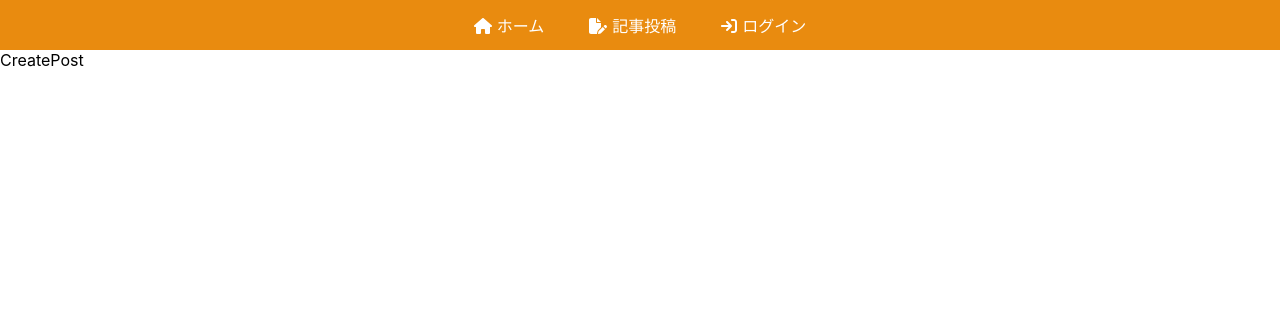
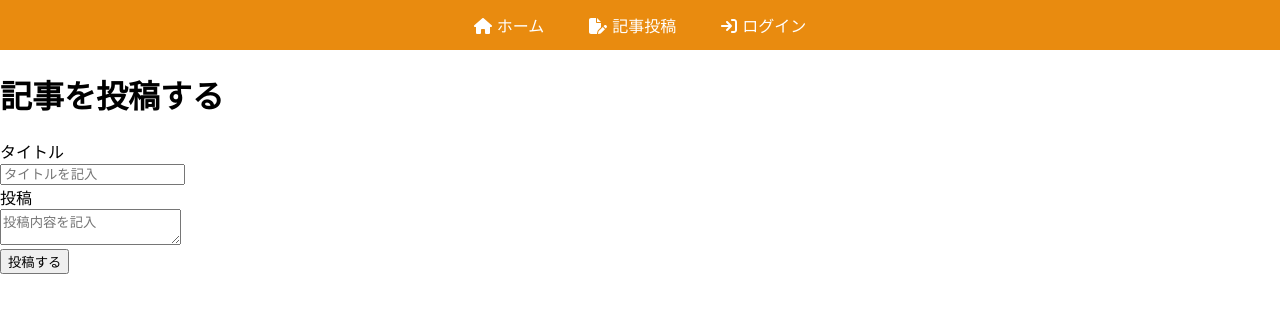
Before and after one commit to Rsakurada1/blog-with-react-and-firebase, a React (Create React App) app: page /createPost in a window 1280 px wide. Shown: the top 312 px of the page. Built offline with nearby package versions, Linux system fonts and the light colour scheme.

Commit message:
記事投稿機能追加

```diff
--- a/src/Components/CreatePost.js
+++ b/src/Components/CreatePost.js
@@ -1,8 +1,22 @@
-import React from 'react'
+import React from 'react';
+import "./CreatePost.css";
 
 const CreatePost = () => {
   return (
-    <div>CreatePost</div>
+    <div className='createPostPage'>
+      <div className='postContainer'>
+        <h1>記事を投稿する</h1>
+        <div className='inputPost'>
+          <div>タイトル</div>
+          <input type='text' placeholder='タイトルを記入'/>
+        </div>
+        <div className='inputPost'>
+          <div>投稿</div>
+          <textarea placeholder='投稿内容を記入'></textarea>
+        </div>
+        <button className='postButton'>投稿する</button>
+      </div>
+    </div>
   )
 }
 
```
Also changed, not shown: src/Components/CreatePost.css (added).
